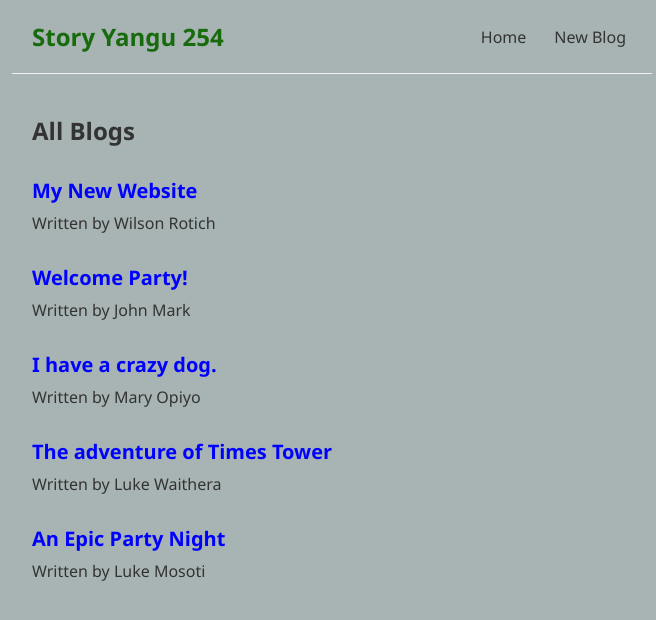
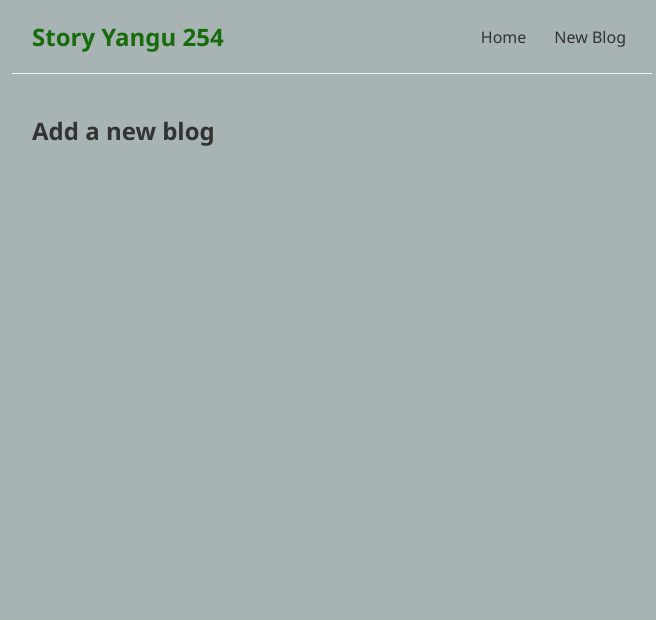
Before and after one commit to bluntpencil254/story-yangu-254, a React (Create React App) app: page /create in a window 1280 px wide. Shown: the top 620 px of the page, without its empty margins (308-964 px from the left). Built offline with nearby package versions, Linux system fonts and the light colour scheme; data requests are answered from the project's data file.

Commit message:
functionality edits

```diff
--- a/data/db.json
+++ b/data/db.json
@@ -1,8 +1,8 @@
 {
     "blogs": [
         {
-            "title": "My New Website",
-            "body": "why do we use it? dfhdyufygewyg refyrefg rytftfgft trf",
+            "title": "Introducing SnapSpace",
+            "body": "In a world where every moment is a potential masterpiece, there's a new online hub that's capturing the essence of visual storytelling like never before. Say hello to SnapSpace the latest sensation in the realm of picture sharing websites. SnapSpace isn't just another run-of-the-mill platform for posting pictures; it's a vibrant community where creativity knows no bounds. Whether you're an aspiring photographer looking to showcase your portfolio, a travel enthusiast eager to share breathtaking landscapes, or simply someone who loves capturing life's candid moments, SnapSpace is your canvas. What sets SnapSpace apart is its seamless user experience and intuitive interface. Uploading your favorite snapshots is a breeze, thanks to our user-friendly design. Plus, with a plethora of filters and editing tools at your fingertips, you can effortlessly enhance your images to perfection. But SnapSpace is more than just a place to share photos it's a space for connection and inspiration. Engage with fellow users through likes, comments, and shares, fostering a supportive community of like-minded individuals passionate about the art of photography.",
             "author": "Wilson Rotich",
             "id": 1
         },
--- a/package.json
+++ b/package.json
@@ -8,6 +8,7 @@
     "@testing-library/user-event": "^13.5.0",
     "react": "^18.2.0",
     "react-dom": "^18.2.0",
+    "react-router-dom": "^5.3.4",
     "react-scripts": "5.0.1",
     "web-vitals": "^2.1.4"
   },
--- a/src/App.js
+++ b/src/App.js
@@ -1,14 +1,27 @@
 import Navbar from './Navbar';
+import Create from './create';
 import Home from './home';
+import { BrowserRouter as Router, Route, Switch } from 'react-router-dom/cjs/react-router-dom.min';
+
 
 function App() {
   return (
-    <div className="App">
+   <Router>
+     <div className="App">
       <Navbar />
       <div className="content">
-        <Home />
+        <Switch>
+            <Route exact path="/">
+                <Home />
+            </Route>
+            <Route path="/create">
+                <Create />
+            </Route>
+
+        </Switch>
       </div>
     </div>
+   </Router>
   );
 }
 
--- a/src/Navbar.js
+++ b/src/Navbar.js
@@ -1,10 +1,13 @@
+import { Link } from 'react-router-dom';
+
 const Navbar = () => {
     return (
         <nav className="navbar">
             <h1>Story Yangu 254</h1>
             <div className="links">
-                <a href="/">Home</a>
-                <a href="/create">New Blog</a>
+                <Link to="/">Home</Link>
+                <Link to="/create">New Blog</Link>
+
 
             </div>
         </nav>
--- /dev/null
+++ b/src/create.js
@@ -0,0 +1,9 @@
+const Create = () => {
+    return (
+        <div className="create">
+            <h2>Add a new blog</h2>
+        </div>
+     );
+}
+
+export default Create;
--- a/src/home.js
+++ b/src/home.js
@@ -1,31 +1,8 @@
-import { useState, useEffect } from "react";
 import BlogList from "./bloglist";
+import useFetch from "./usefetch";
 
 const Home = () => {
-    const [blogs, setBlogs] = useState(null);
-    const [isPending, setIsPending] = useState(true);
-    const [error, setError] = useState(null)
-
-        useEffect(() => {
-          setTimeout(() => {
-            fetch('http://localhost:8000/blogs')
-                .then(res => {
-                    if (!res.ok) {
-                       throw Error('could not fetch the data for the resource');
-                    }
-                    return res.json();
-                })
-                .then(data => {
-                    setBlogs(data);
-                    setIsPending(false);
-                    setError(null);
-                })
-                .catch(err =>{
-                    setIsPending(false);
-                    setError(err.message);
-                } )
-          }, 2000);
-        }, []);
+    const { data: blogs, isPending, error } = useFetch('http://localhost:8000/blogs');
 
     return (
         <div className="home">
--- /dev/null
+++ b/src/usefetch.js
@@ -0,0 +1,44 @@
+import { useState, useEffect } from "react";
+
+
+const useFetch = (url) => {
+
+    const [data, setData] = useState(null);
+    const [isPending, setIsPending] = useState(true);
+    const [error, setError] = useState(null);
+
+    useEffect(() => {
+        const abortCont = new AbortController();
+
+        setTimeout(() => {
+          fetch(url,{ signal: abortCont.signal} )
+              .then(res => {
+                  if (!res.ok) {
+                     throw Error('could not fetch the data');
+                  }
+                  return res.json();
+              })
+              .then(data => {
+                  setData(data);
+                  setIsPending(false);
+                  setError(null);
+              })
+              .catch(err =>{
+                if (err.name === "abortCont.abort") {
+                    console.log('fetch aborted')
+                } else {
+                    setIsPending(false);
+                  setError(err.message);
+                }
+
+              } )
+        }, 1000);
+
+        return () => abortCont.abort();
+      }, [url]);
+
+      return{ data, isPending, error }
+
+}
+
+export default useFetch;
```
Also changed, not shown: 1 other file (tests, documents, lock files or other folders).
